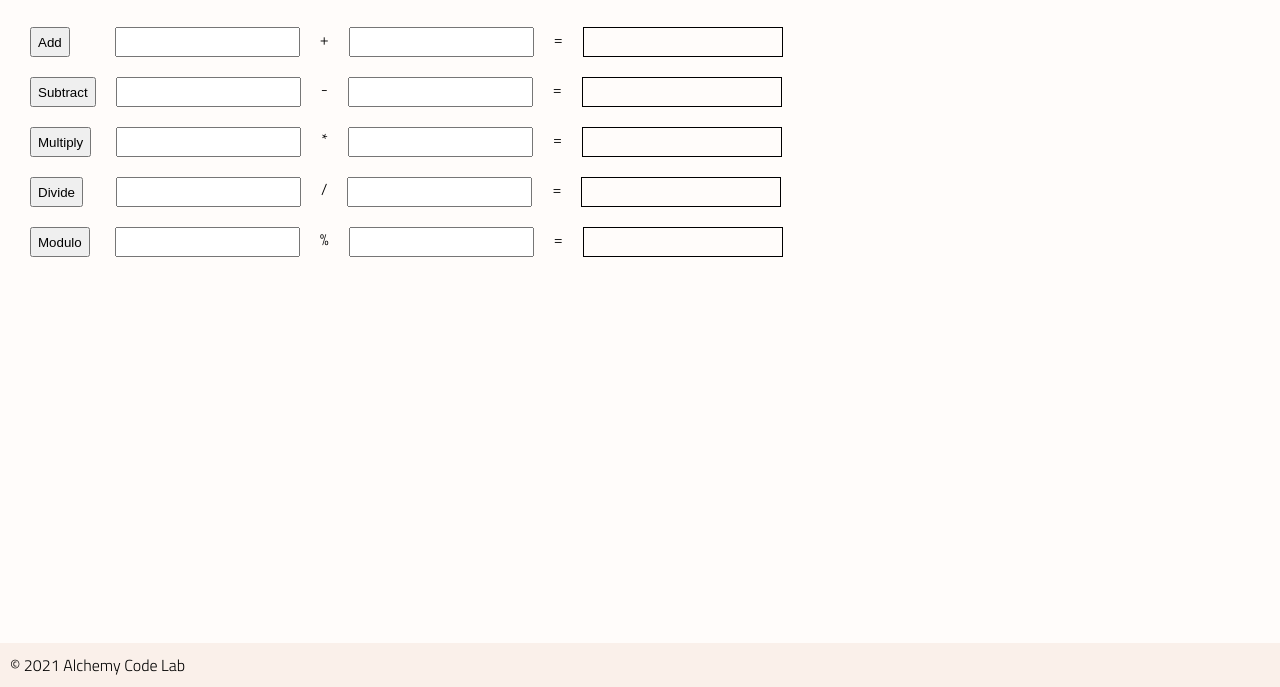
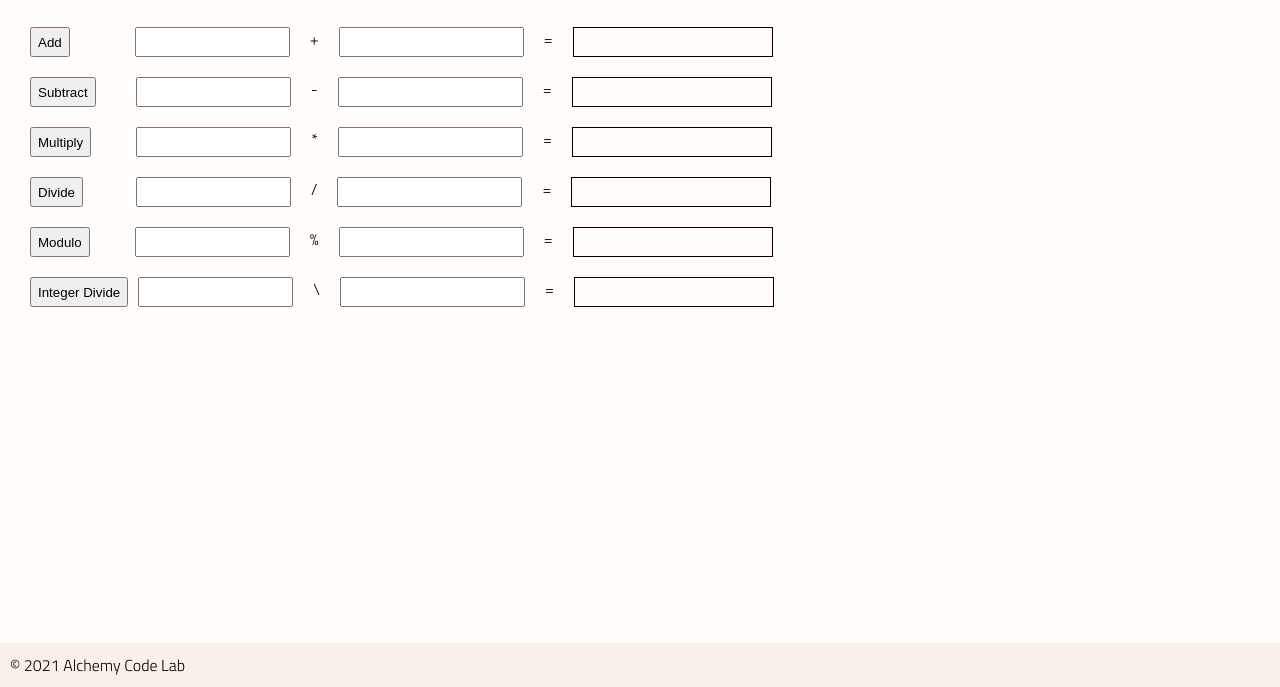
Before and after one commit to Benatovich/LAB-04-calculator, a plain HTML site: page index.html in a window 1280 px wide. Shown: the part 113-800 px from the top of the page. Drawn offline with Linux system fonts and the light colour scheme.

Commit message:
added integer division

```diff
--- a/app.js
+++ b/app.js
@@ -34,6 +34,11 @@ const moduloNumber2 = document.getElementById('modulo-number-2');
 const moduloButton = document.getElementById('modulo-button');
 const moduloAnswer = document.getElementById('modulo-answer');
 
+const divideIntNumber1 = document.getElementById('divideInt-number-1');
+const divideIntNumber2 = document.getElementById('divideInt-number-2');
+const divideIntButton = document.getElementById('divideInt-button');
+const divideIntAnswer = document.getElementById('divideInt-answer');
+
 // set event listeners
     // get user input(s)
     // do any needed work with the value(s)
@@ -69,3 +74,9 @@ moduloButton.addEventListener('click', () => {
     console.log(remainder);
     moduloAnswer.textContent = remainder;
 });
+
+divideIntButton.addEventListener('click', () => {
+    const quotientInt = Math.floor(divide(Number(divideIntNumber1.value), Number(divideIntNumber2.value)));
+    console.log(quotientInt);
+    divideIntAnswer.textContent = quotientInt;
+});
--- a/index.html
+++ b/index.html
@@ -63,6 +63,14 @@
             <span id="modulo-answer" ></span>
         </section>
 
+        <section>
+            <button id="divideInt-button" >Integer Divide</button>
+            <input id="divideInt-number-1" >
+            \
+            <input id="divideInt-number-2" >
+            =
+            <span id="divideInt-answer" ></span>
+        </section>
     </main>
 
     <footer>
--- a/styles/styles.css
+++ b/styles/styles.css
@@ -44,8 +44,9 @@ footer {
 
 
 #add-number-1 {
-    margin-left: 45px;
+    margin-left: 65px;
     margin-right: 20px;
+    width: 155px;
 }
 
 #add-number-2 {
@@ -61,8 +62,9 @@ footer {
 
 
 #subtract-number-1 {
-    margin-left: 20px;
+    margin-left: 40px;
     margin-right: 20px;
+    width: 155px;
 }
 
 #subtract-number-2 {
@@ -77,8 +79,9 @@ footer {
 }
 
 #multiply-number-1 {
-    margin-left: 25px;
+    margin-left: 45px;
     margin-right: 20px;
+    width: 155px;
 }
 
 #multiply-number-2 {
@@ -93,8 +96,9 @@ footer {
 }
 
 #divide-number-1 {
-    margin-left: 33px;
+    margin-left: 53px;
     margin-right: 20px;
+    width: 155px;
 }
 
 #divide-number-2 {
@@ -109,8 +113,9 @@ footer {
 }
 
 #modulo-number-1 {
-    margin-left: 25px;
+    margin-left: 45px;
     margin-right: 20px;
+    width: 155px;
 }
 
 #modulo-number-2 {
@@ -123,3 +128,20 @@ footer {
     width: 200px;
     margin-left: 20px;
 }
+
+#divideInt-number-1 {
+    margin-left: 10px;
+    margin-right: 20px;
+    width: 155px;
+}
+
+#divideInt-number-2 {
+    margin-left: 20px;
+    margin-right: 20px;
+}
+
+#divideInt-answer {
+    border: 1px solid black;
+    width: 200px;
+    margin-left: 20px;
+}
```
